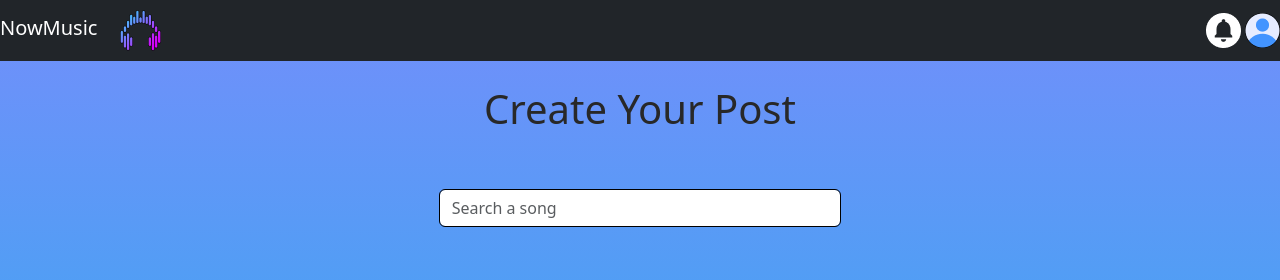
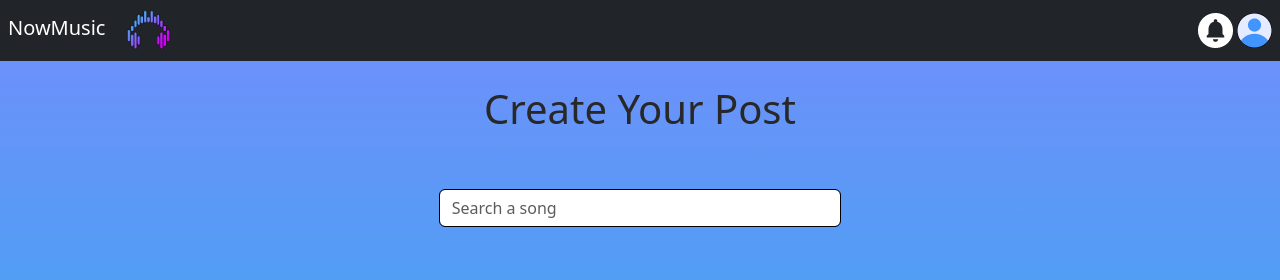
Before and after one commit to Giock24/NowMusic, a PHP site: page /src/post_creation/post_add_song.html in a window 1280 px wide. Shown: the top 280 px of the page. Run offline with PHP 8.4, Linux system fonts and the light colour scheme.

Commit message:
- [ Bootstrap / CSS ] -  Added new logo image on Login and Register Page

```diff
--- a/src/index.html
+++ b/src/index.html
@@ -11,9 +11,10 @@
     <link rel="stylesheet" href="../css/style.css">
 </head>
 <body>
-    <div class="container-fluid p-0 overflow-hidden h-100">
+    <div class="container-fluid overflow-hidden p-0 h-100">
         <div class="row justify-content-center align-items-center h-100">
             <div class="col-10 col-md-4">
+                <img src="../assets/images/NowMusic-Logo.png" class="rounded mx-auto d-block" alt="NowMusic-Logo" width="112" height="112"/>
                 <div class="text-center pb-5">
                     <h1>Log in to your account</h1>
                     <small>Welcome back! Please enter your details</small>
--- a/src/post_creation/post_add_song.html
+++ b/src/post_creation/post_add_song.html
@@ -13,14 +13,14 @@
 </head>
 <body>
     <div class="container-fluid p-0 overflow-hidden h-100">
-        <nav class="navbar navbar-dark bg-dark">
-            <div>
+        <nav class="navbar px-2 navbar-dark bg-dark">
+            <div class="col-7 align-items-center">
                 <a class="navbar-brand" href="#">NowMusic</a>
-                <img class="nav-item" src="../../assets/images/logo.png" alt="logo image">
+                <img class="nav-item" src="../../assets/images/NowMusic-Logo.png" alt="logo image" width="45" height="45"/>
             </div>
             <div>
-                <img class="nav-item" src="../../assets/images/circle-notifications.png" alt="notifications image">
-                <img class="nav-item" src="../../assets/images/user_icon.png" alt="user image">
+                <img class="nav-item" src="../../assets/images/circle-notifications.png" alt="notifications image"/>
+                <img class="nav-item" src="../../assets/images/user_icon.png" alt="user image"/>
             </div>
         </nav>
         <div class="row justify-content-center mt-4 h-100">
@@ -35,7 +35,7 @@
                     </div>
                 </form>
                 <article class="mb-3">
-                    <iframe style="border-radius:12px" src="https://open.spotify.com/embed/track/5I9sHwLDX28tLtzVgKLtpr?utm_source=generator" width="100%" height="152" frameBorder="0" allowfullscreen="" allow="autoplay; clipboard-write; encrypted-media; fullscreen; picture-in-picture" loading="lazy"></iframe>
+                    <iframe style="border-radius:12px" src="https://open.spotify.com/embed/track/0GWNtMohuYUEHVZ40tcnHF?utm_source=generator&theme=0" width="100%" height="152" frameBorder="0" allowfullscreen="" allow="autoplay; clipboard-write; encrypted-media; fullscreen; picture-in-picture" loading="lazy"></iframe>
                     <button type="button" class="align-content-center">
                         <i class="bi bi-plus"></i>
                         Add to Post
--- a/src/sign_in.html
+++ b/src/sign_in.html
@@ -11,9 +11,10 @@
     <link rel="stylesheet" href="../css/style.css">
 </head>
 <body>
-    <div class="container-fluid p-0 overflow-hidden h-100">
+    <div class="container-fluid overflow-hidden h-100">
         <div class="row justify-content-center align-items-center h-100">
             <div class="col-10 col-md-4">
+                <img src="../assets/images/NowMusic-Logo.png" class="rounded mx-auto d-block" alt="NowMusic-Logo" width="112" height="112"/>
                 <div class="text-center pb-5">
                     <h1>Create an Account</h1>
                     <small>Join our community of Music fan</small>
```
Also changed, not shown: assets/images/NowMusic-Logo.png (added), assets/images/logo.png (deleted), css/style.css (line endings or trailing spaces).
